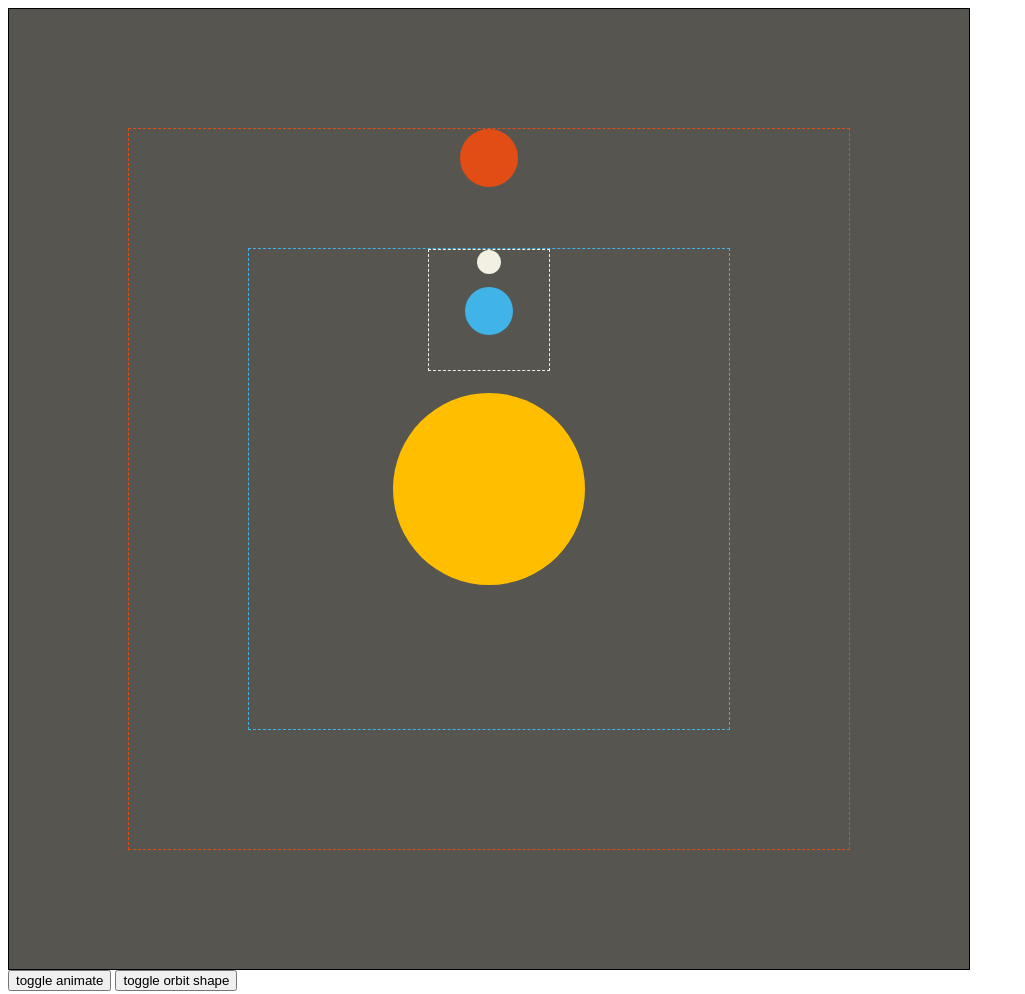
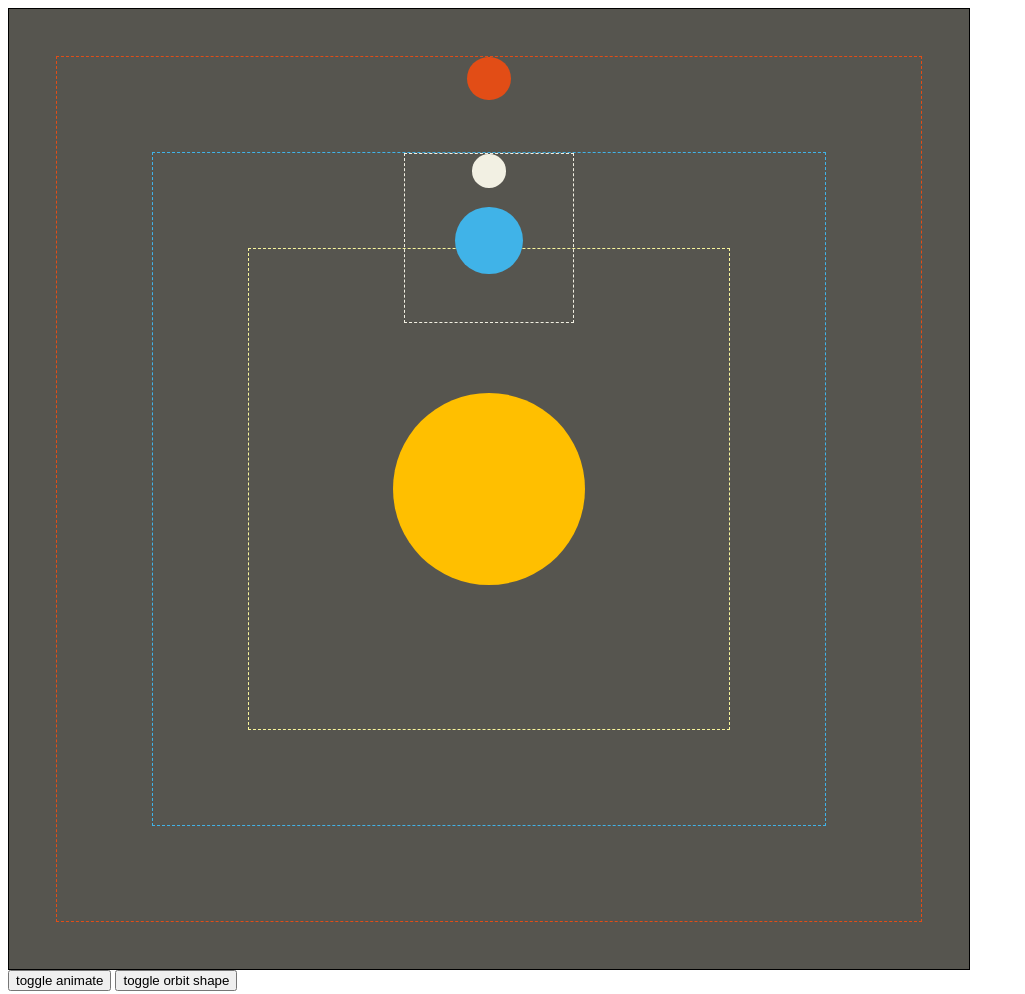
Before and after one commit to nickcobbett/orbits, a website: page index.html in a window 1280 px wide. Shown: the whole page, without its empty margins (0-1025 px from the left). Drawn offline with Linux system fonts and the light colour scheme.

Commit message:
venus orbit added

```diff
--- a/index.html
+++ b/index.html
@@ -103,16 +103,23 @@
   <body>
   <div class="container">
     <div id="solar-system">
-      <div class="sun"></div>
-      <div class="earth-orbit orbit">
-        <div class="earth-body"></div>
-        <div class="moon-orbit orbit">
-          <div class="moon-body"></div>
+      <div class="body body-sun"></div>
+      <div class="orbit orbit-mercury">
+        <div class="body body-mercury"></div>
+      </div>
+      <div class="orbit orbit-venus">
+        <div class="body body-venus"></div>
+      </div>
+      <div class="orbit orbit-earth">
+        <div class="body body-earth"></div>
+        <div class="orbit orbit-moon">
+          <div class="body body-moon"></div>
         </div>
       </div>
-      <div class="mars-orbit orbit">
-        <div class="mars-body"></div>
+      <div class="orbit orbit-mars">
+        <div class="body body-mars"></div>
       </div>
+
     </div>
     <button onclick="toggleAnimation()">toggle animate</button>
     <button onclick="toggleOrbitShape()">toggle orbit shape</button>
--- a/main.css
+++ b/main.css
@@ -10,27 +10,33 @@
   align-items: center;
 }
 
-.earth-orbit {
-  position: relative;
-  height: 50%;
-  width: 50%;
-  border: 1px dashed #40b3e8;
-  /*border-radius: 100%;*/
-  display: flex;
-  justify-content: center;
-
-}
-
 .orbit-radius {
   border-radius: 100%;
 }
 
 .animate {
-  animation: spin-right 10s linear infinite;
+  animation: spin-right linear infinite;
 }
 
+.orbit-earth {
+  position: relative;
+  height: 70%;
+  width: 70%;
+  border: 1px dashed #40b3e8;
+  /*border-radius: 100%;*/
+  display: flex;
+  justify-content: center;
+  animation-duration: 10s;
+}
 
-.earth-body {
+.orbit-venus {
+  position: absolute;
+  height: 50%;
+  width: 50%;
+  border: 1px dashed #f9f69d;
+}
+
+.body-earth {
   width: 10%;
   height: 10%;
   border-radius: 100%;
@@ -38,7 +44,7 @@
   background-color: #40b3e8;
 }
 
-.moon-orbit {
+.orbit-moon {
   position: absolute;
   border: 1px dashed #f2f0e3;
   /*border-radius: 100%;*/
@@ -46,36 +52,38 @@
   height: 25%;
   display: flex;
   justify-content: center;
+  animation-duration: 0.7397260274s;
   /*animation: spin-right 10s linear infinite;*/
 }
 
-.moon-body {
+.orbit-mars {
+  position: absolute;
+  width: 90%;
+  height: 90%;
+  border: 1px dashed #e24d16;
+  /*border-radius: 50%;*/
+  display: flex;
+  justify-content: center;
+  animation-duration: 18.82191781s;
+  /*animation: spin-right 15s linear infinite;*/
+}
+
+.body-moon {
   width: 20%;
   height: 20%;
   background-color: #f2f0e3;
   border-radius: 50%;
 }
 
-.mars-orbit {
-  position: absolute;
-  width: 75%;
-  height: 75%;
-  border: 1px dashed #e24d16;
-  /*border-radius: 50%;*/
-  display: flex;
-  justify-content: center;
-  /*animation: spin-right 15s linear infinite;*/
-}
-
-.mars-body {
-  width: 8%;
-  height: 8%;
+.body-mars {
+  width: 5%;
+  height: 5%;
   border-radius: 50%;
   background-color: #e24d16;
   /*transform: translateX(0px);*/
 }
 
-.sun {
+.body-sun {
   position: absolute;
   width: 20%;
   height: 20%;
```
